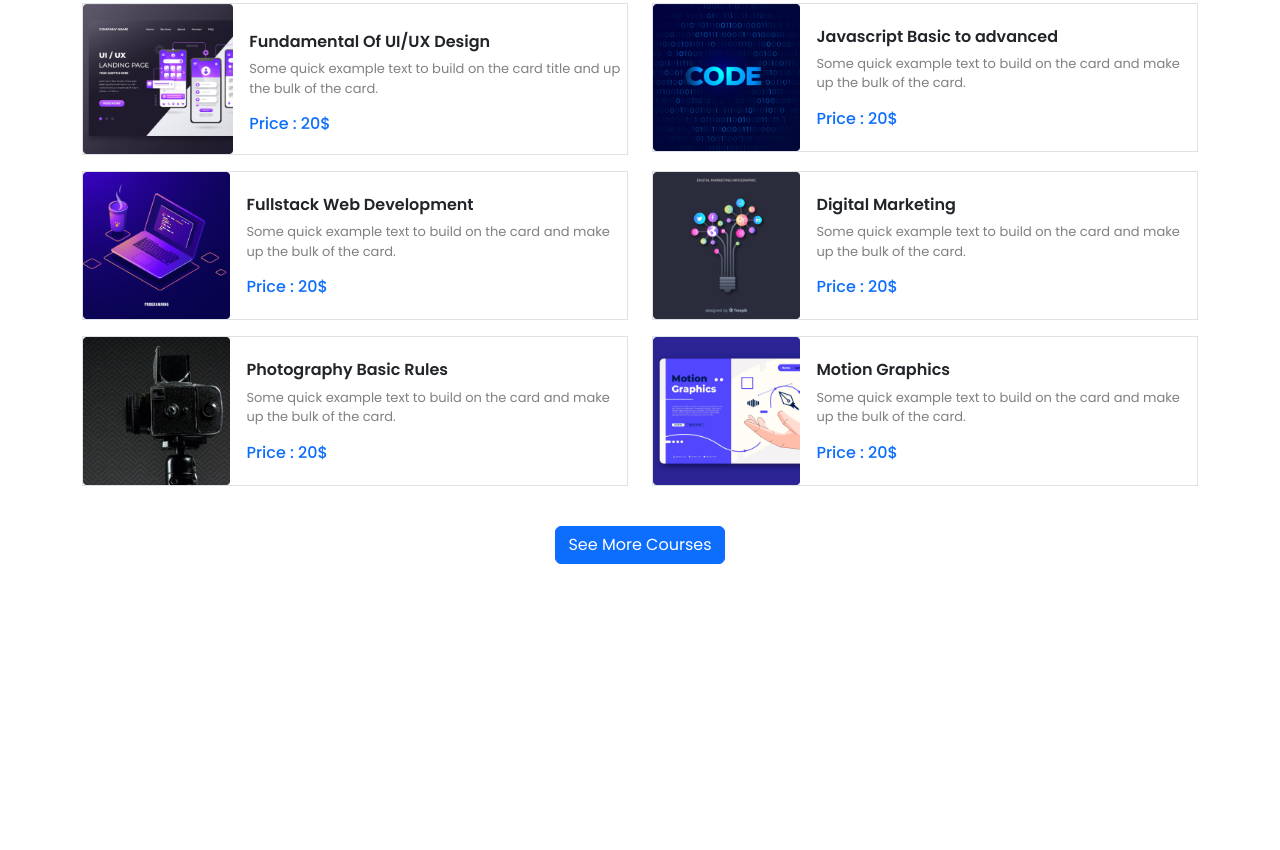
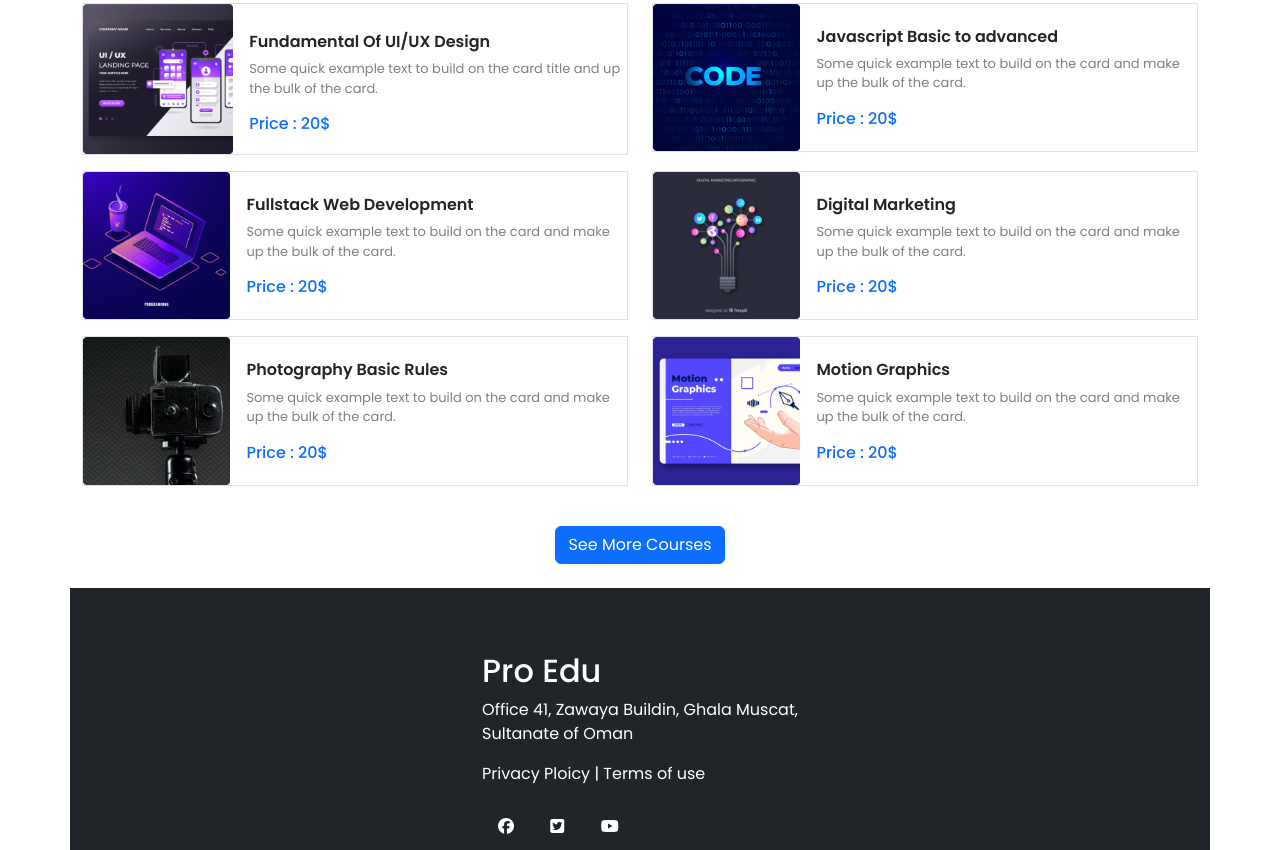
Before and after one commit to RubelRk/Digital-Learning, a plain HTML site: page index.html in a window 1280 px wide. Shown: the part 918-1768 px from the top of the page. Before the commit the page ends 1482 px from the top, so only its background shows below. Drawn offline with nearby package versions, Linux system fonts and the light colour scheme.

Commit message:
footer ok

```diff
--- a/index.html
+++ b/index.html
@@ -5,6 +5,8 @@
     <meta name="viewport" content="width=device-width, initial-scale=1">
     <title>Digital-Learning</title>
     <link href="https://cdn.jsdelivr.net/npm/bootstrap@5.2.0/dist/css/bootstrap.min.css" rel="stylesheet" integrity="sha384-gH2yIJqKdNHPEq0n4Mqa/HGKIhSkIHeL5AyhkYV8i59U5AR6csBvApHHNl/vI1Bx" crossorigin="anonymous">
+    <!-- font awesome use  -->
+    <script src="https://kit.fontawesome.com/be2c3ce279.js" crossorigin="anonymous"></script>
     <!--CSS Style Use  -->
     <link rel="stylesheet" href="styles/style.css">
   </head>
@@ -197,10 +199,30 @@
       </section>
       <!-- Courses area end  -->
 
+
+
+
+
     </main>
     <!-- main area end  -->
 
-
+<!-- footer area start  -->
+<footer class="container pt-3 mt-4 bg-dark text-white">
+  <section class="d-flex justify-content-center mt-5">
+  <div class="footer-item">
+    <h2>Pro Edu</h2>
+    <p>Office 41, Zawaya Buildin, Ghala Muscat, <br>
+      Sultanate of Oman</p>
+      <p>Privacy Ploicy  |   Terms of use</p>
+      <div class="footer-logo">
+        <i class="m-3 fa-brands fa-facebook"></i>
+        <i class="m-3 fa-brands fa-square-twitter"></i>
+        <i class="m-3 fa-brands fa-youtube"></i>
+      </div>
+  </div>
+  </section>
+</footer>
+<!-- footer area end  -->
 
 
 
```
